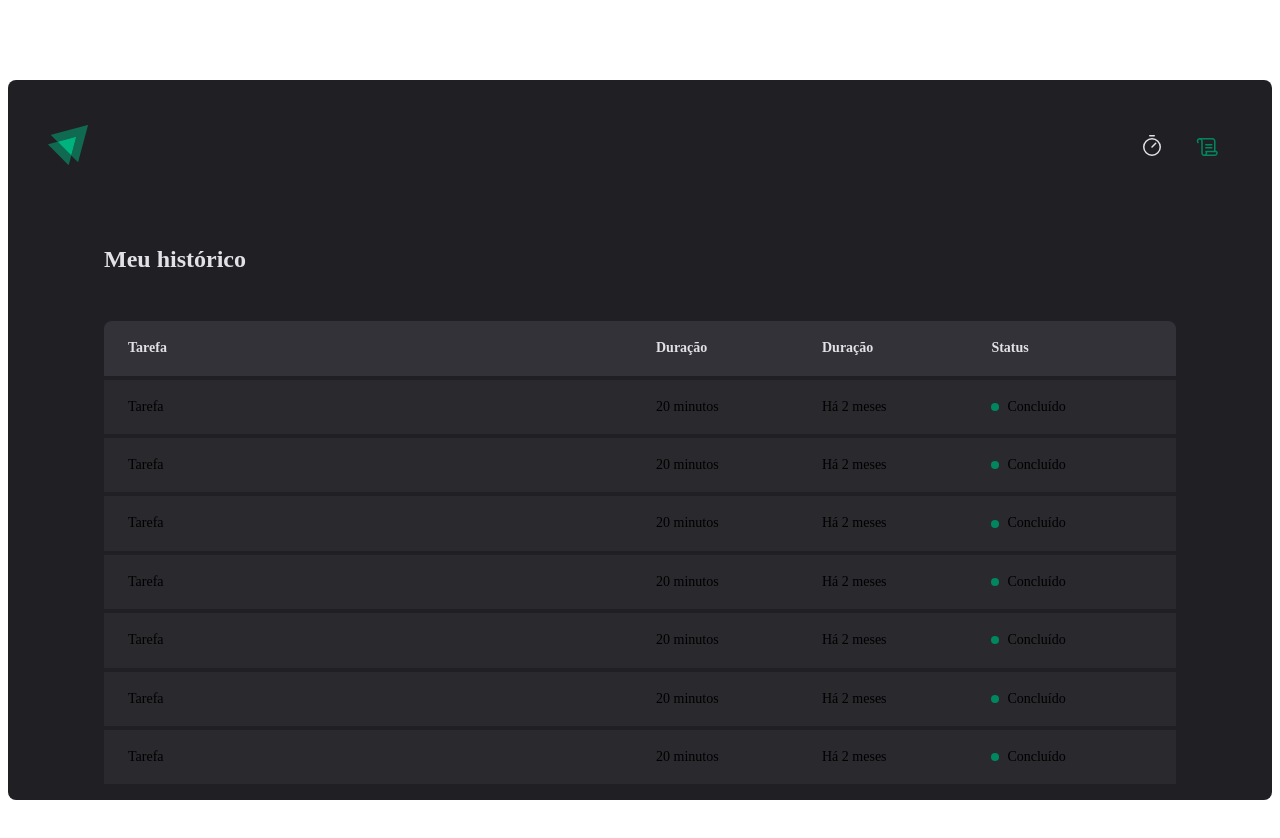
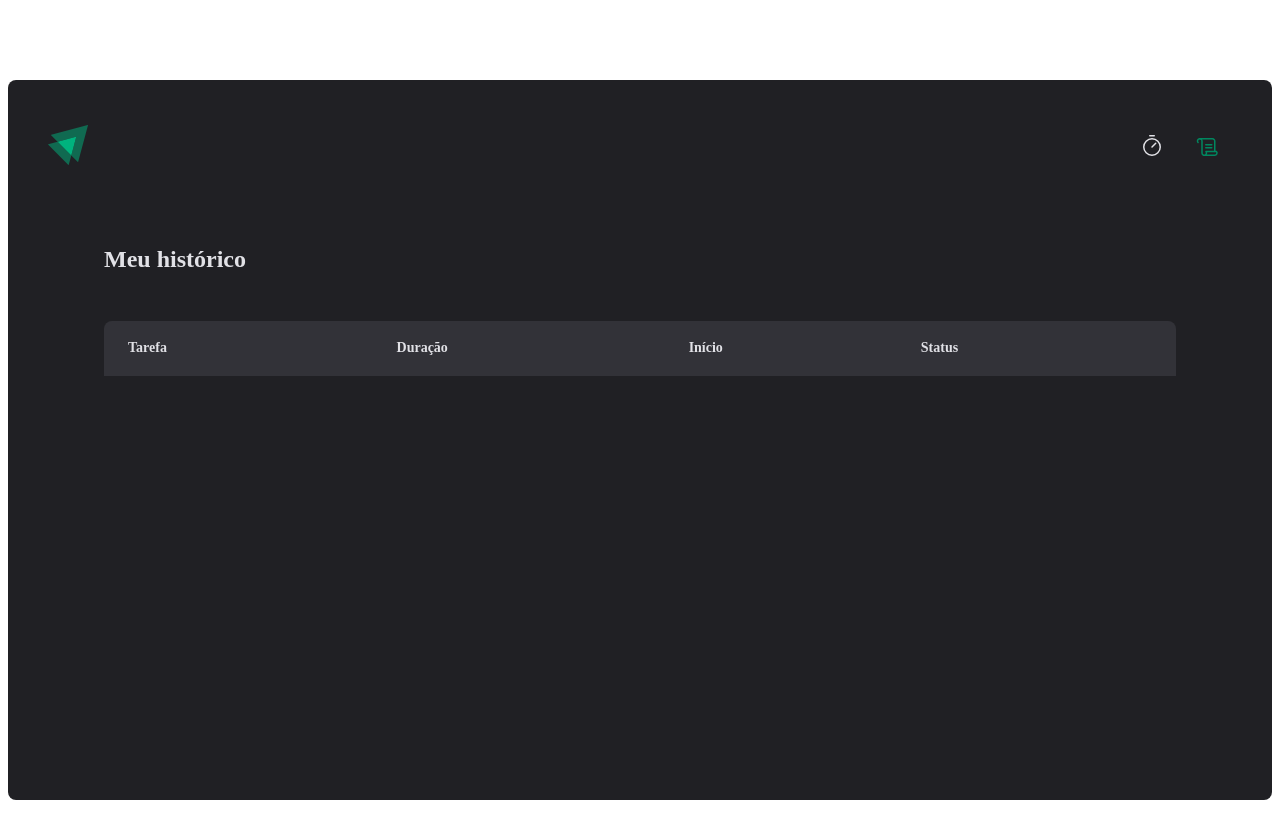
Before and after one commit to guirdy/ignite-timer, a React (Vite) app: page /history in a window 1280 px wide. Shown: the top 838 px of the page. Built offline with nearby package versions, Linux system fonts and the light colour scheme.

Commit message:
feat: form context and history

```diff
--- a/src/App.tsx
+++ b/src/App.tsx
@@ -1,6 +1,7 @@
 import { ThemeProvider } from 'styled-components'
 import { BrowserRouter } from 'react-router-dom'
 import { Router } from './Router'
+import { CyclesContextProvider } from './contexts/CyclesContext'
 import { defaultTheme } from './styles/themes/default'
 import { GlobalStyle } from './styles/global'
 
@@ -8,7 +9,9 @@
   return (
     <ThemeProvider theme={defaultTheme}>
       <BrowserRouter>
-        <Router />
+        <CyclesContextProvider>
+          <Router />
+        </CyclesContextProvider>
       </BrowserRouter>
 
       <GlobalStyle />
--- /dev/null
+++ b/src/contexts/CyclesContext.tsx
@@ -0,0 +1,103 @@
+import { createContext, ReactNode, useState } from 'react'
+
+interface CreateCycleData {
+  task: string
+  minutesAmount: number
+}
+
+interface Cycle {
+  id: string
+  task: string
+  minutesAmount: number
+  startDate: Date
+  interruptedDate?: Date
+  finishedDate?: Date
+}
+
+interface CyclesContextType {
+  cycles: Cycle[]
+  activeCycle: Cycle | undefined
+  activeCycleId: string | null
+  amountSecondsPassed: number
+  markCurrentCycleAsFinished: () => void
+  setSecondsPassed: (seconds: number) => void
+  createNewCycle: (data: CreateCycleData) => void
+  interruptCurrentCycle: () => void
+}
+
+export const CyclesContext = createContext({} as CyclesContextType)
+
+interface CyclesContextProviderProps {
+  children: ReactNode
+}
+
+export function CyclesContextProvider({
+  children,
+}: CyclesContextProviderProps) {
+  const [cycles, setCycles] = useState<Cycle[]>([])
+  const [activeCycleId, setActiveCycleId] = useState<string | null>(null)
+  const [amountSecondsPassed, setAmountSecondsPassed] = useState(0)
+
+  const activeCycle = cycles.find((cycle) => cycle.id === activeCycleId)
+
+  function setSecondsPassed(seconds: number) {
+    setAmountSecondsPassed(seconds)
+  }
+
+  function markCurrentCycleAsFinished() {
+    setCycles((state) =>
+      state.map((cycle) => {
+        if (cycle.id === activeCycleId) {
+          return { ...cycle, finishedDate: new Date() }
+        } else {
+          return cycle
+        }
+      }),
+    )
+  }
+
+  function createNewCycle(data: CreateCycleData) {
+    const id = String(new Date().getTime())
+
+    const newCycle: Cycle = {
+      id,
+      task: data.task,
+      minutesAmount: data.minutesAmount,
+      startDate: new Date(),
+    }
+
+    setCycles((state) => [...state, newCycle])
+    setActiveCycleId(id)
+    setAmountSecondsPassed(0)
+  }
+
+  function interruptCurrentCycle() {
+    setCycles((state) =>
+      state.map((cycle) => {
+        if (cycle.id === activeCycleId) {
+          return { ...cycle, interruptedDate: new Date() }
+        } else {
+          return cycle
+        }
+      }),
+    )
+    setActiveCycleId(null)
+  }
+
+  return (
+    <CyclesContext.Provider
+      value={{
+        cycles,
+        activeCycle,
+        activeCycleId,
+        markCurrentCycleAsFinished,
+        amountSecondsPassed,
+        setSecondsPassed,
+        createNewCycle,
+        interruptCurrentCycle,
+      }}
+    >
+      {children}
+    </CyclesContext.Provider>
+  )
+}
--- a/src/pages/History/index.tsx
+++ b/src/pages/History/index.tsx
@@ -1,6 +1,12 @@
+import { useContext } from 'react'
+import { formatDistanceToNow } from 'date-fns'
+import ptBR from 'date-fns/locale/pt-BR'
+import { CyclesContext } from '../../contexts/CyclesContext'
 import { HistoryContainer, HistoryList, Status } from './styles'
 
 export function History() {
+  const { cycles } = useContext(CyclesContext)
+
   return (
     <HistoryContainer>
       <h1>Meu histórico</h1>
@@ -11,67 +17,38 @@
             <tr>
               <th>Tarefa</th>
               <th>Duração</th>
-              <th>Duração</th>
+              <th>Início</th>
               <th>Status</th>
             </tr>
           </thead>
           <tbody>
-            <tr>
-              <td>Tarefa</td>
-              <td>20 minutos</td>
-              <td>Há 2 meses</td>
-              <td>
-                <Status statusColor="green">Concluído</Status>
-              </td>
-            </tr>
-            <tr>
-              <td>Tarefa</td>
-              <td>20 minutos</td>
-              <td>Há 2 meses</td>
-              <td>
-                <Status statusColor="green">Concluído</Status>
-              </td>
-            </tr>
-            <tr>
-              <td>Tarefa</td>
-              <td>20 minutos</td>
-              <td>Há 2 meses</td>
-              <td>
-                <Status statusColor="green">Concluído</Status>
-              </td>
-            </tr>
-            <tr>
-              <td>Tarefa</td>
-              <td>20 minutos</td>
-              <td>Há 2 meses</td>
-              <td>
-                <Status statusColor="green">Concluído</Status>
-              </td>
-            </tr>
-            <tr>
-              <td>Tarefa</td>
-              <td>20 minutos</td>
-              <td>Há 2 meses</td>
-              <td>
-                <Status statusColor="green">Concluído</Status>
-              </td>
-            </tr>
-            <tr>
-              <td>Tarefa</td>
-              <td>20 minutos</td>
-              <td>Há 2 meses</td>
-              <td>
-                <Status statusColor="green">Concluído</Status>
-              </td>
-            </tr>
-            <tr>
-              <td>Tarefa</td>
-              <td>20 minutos</td>
-              <td>Há 2 meses</td>
-              <td>
-                <Status statusColor="green">Concluído</Status>
-              </td>
-            </tr>
+            {cycles.map((cycle) => {
+              return (
+                <tr key={cycle.id}>
+                  <td>{cycle.task}</td>
+                  <td>{cycle.minutesAmount} minutos</td>
+                  <td>
+                    {formatDistanceToNow(cycle.startDate, {
+                      addSuffix: true,
+                      locale: ptBR,
+                    })}
+                  </td>
+                  <td>
+                    {cycle.finishedDate && (
+                      <Status statusColor="green">Concluído</Status>
+                    )}
+
+                    {cycle.interruptedDate && (
+                      <Status statusColor="red">Interrompido</Status>
+                    )}
+
+                    {!cycle.finishedDate && !cycle.interruptedDate && (
+                      <Status statusColor="yellow">Em andamento</Status>
+                    )}
+                  </td>
+                </tr>
+              )
+            })}
           </tbody>
         </table>
       </HistoryList>
--- a/src/pages/Home/Components/Countdown/index.tsx
+++ b/src/pages/Home/Components/Countdown/index.tsx
@@ -1,6 +1,6 @@
 import { differenceInSeconds } from 'date-fns'
 import { useContext, useEffect } from 'react'
-import { CyclesContext } from '../..'
+import { CyclesContext } from '../../../../contexts/CyclesContext'
 import { CountdownContainer, Separator } from './styles'
 
 export function Countdown() {
--- a/src/pages/Home/Components/NewCycleForm/index.tsx
+++ b/src/pages/Home/Components/NewCycleForm/index.tsx
@@ -1,6 +1,6 @@
 import { FormContainer, MinutesAmountInput, TaskInput } from './styles'
 import { useContext } from 'react'
-import { CyclesContext } from '../..'
+import { CyclesContext } from '../../../../contexts/CyclesContext'
 import { useFormContext } from 'react-hook-form'
 
 export function NewCycleForm() {
--- a/src/pages/Home/index.tsx
+++ b/src/pages/Home/index.tsx
@@ -1,5 +1,5 @@
 import { HandPalm, Play } from 'phosphor-react'
-import { createContext, useState } from 'react'
+import { useContext } from 'react'
 import { FormProvider, useForm } from 'react-hook-form'
 import * as zod from 'zod'
 import { zodResolver } from '@hookform/resolvers/zod'
@@ -13,24 +13,7 @@
 import { NewCycleForm } from './Components/NewCycleForm'
 import { Countdown } from './Components/Countdown'
 
-interface Cycle {
-  id: string
-  task: string
-  minutesAmount: number
-  startDate: Date
-  interruptedDate?: Date
-  finishedDate?: Date
-}
-
-interface CyclesContextType {
-  activeCycle: Cycle | undefined
-  activeCycleId: string | null
-  amountSecondsPassed: number
-  markCurrentCycleAsFinished: () => void
-  setSecondsPassed: (seconds: number) => void
-}
-
-export const CyclesContext = createContext({} as CyclesContextType)
+import { CyclesContext } from '../../contexts/CyclesContext'
 
 const newCycleFormValidationSchema = zod.object({
   task: zod.string().min(1, 'Informe a tarefa'),
@@ -43,10 +26,8 @@
 type NewCycleFormData = zod.infer<typeof newCycleFormValidationSchema>
 
 export function Home() {
-  const [cycles, setCycles] = useState<Cycle[]>([])
-  const [activeCycleId, setActiveCycleId] = useState<string | null>(null)
-
-  const [amountSecondsPassed, setAmountSecondsPassed] = useState(0)
+  const { activeCycle, createNewCycle, interruptCurrentCycle } =
+    useContext(CyclesContext)
 
   const newCycleForm = useForm<NewCycleFormData>({
     resolver: zodResolver(newCycleFormValidationSchema),
@@ -58,52 +39,9 @@
 
   const { handleSubmit, watch, reset } = newCycleForm
 
-  const activeCycle = cycles.find((cycle) => cycle.id === activeCycleId)
-
-  function setSecondsPassed(seconds: number) {
-    setAmountSecondsPassed(seconds)
-  }
-
-  function markCurrentCycleAsFinished() {
-    setCycles((state) =>
-      state.map((cycle) => {
-        if (cycle.id === activeCycleId) {
-          return { ...cycle, finishedDate: new Date() }
-        } else {
-          return cycle
-        }
-      }),
-    )
-  }
-
   function handleCreateNewCycle(data: NewCycleFormData) {
-    const id = String(new Date().getTime())
-
-    const newCycle: Cycle = {
-      id,
-      task: data.task,
-      minutesAmount: data.minutesAmount,
-      startDate: new Date(),
-    }
-
-    setCycles((state) => [...state, newCycle])
-    setActiveCycleId(id)
-    setAmountSecondsPassed(0)
-
+    createNewCycle(data)
     reset()
-  }
-
-  function handleInterruptCycle() {
-    setCycles((state) =>
-      state.map((cycle) => {
-        if (cycle.id === activeCycleId) {
-          return { ...cycle, interruptedDate: new Date() }
-        } else {
-          return cycle
-        }
-      }),
-    )
-    setActiveCycleId(null)
   }
 
   const task = watch('task')
@@ -112,23 +50,13 @@
   return (
     <HomeContainer>
       <form onSubmit={handleSubmit(handleCreateNewCycle)}>
-        <CyclesContext.Provider
-          value={{
-            activeCycle,
-            activeCycleId,
-            markCurrentCycleAsFinished,
-            amountSecondsPassed,
-            setSecondsPassed,
-          }}
-        >
-          <FormProvider {...newCycleForm}>
-            <NewCycleForm />
-          </FormProvider>
-          <Countdown />
-        </CyclesContext.Provider>
+        <FormProvider {...newCycleForm}>
+          <NewCycleForm />
+        </FormProvider>
+        <Countdown />
 
         {activeCycle ? (
-          <StopCountdownButton onClick={handleInterruptCycle} type="button">
+          <StopCountdownButton onClick={interruptCurrentCycle} type="button">
             <HandPalm size={24} />
             Interromper
           </StopCountdownButton>
```
